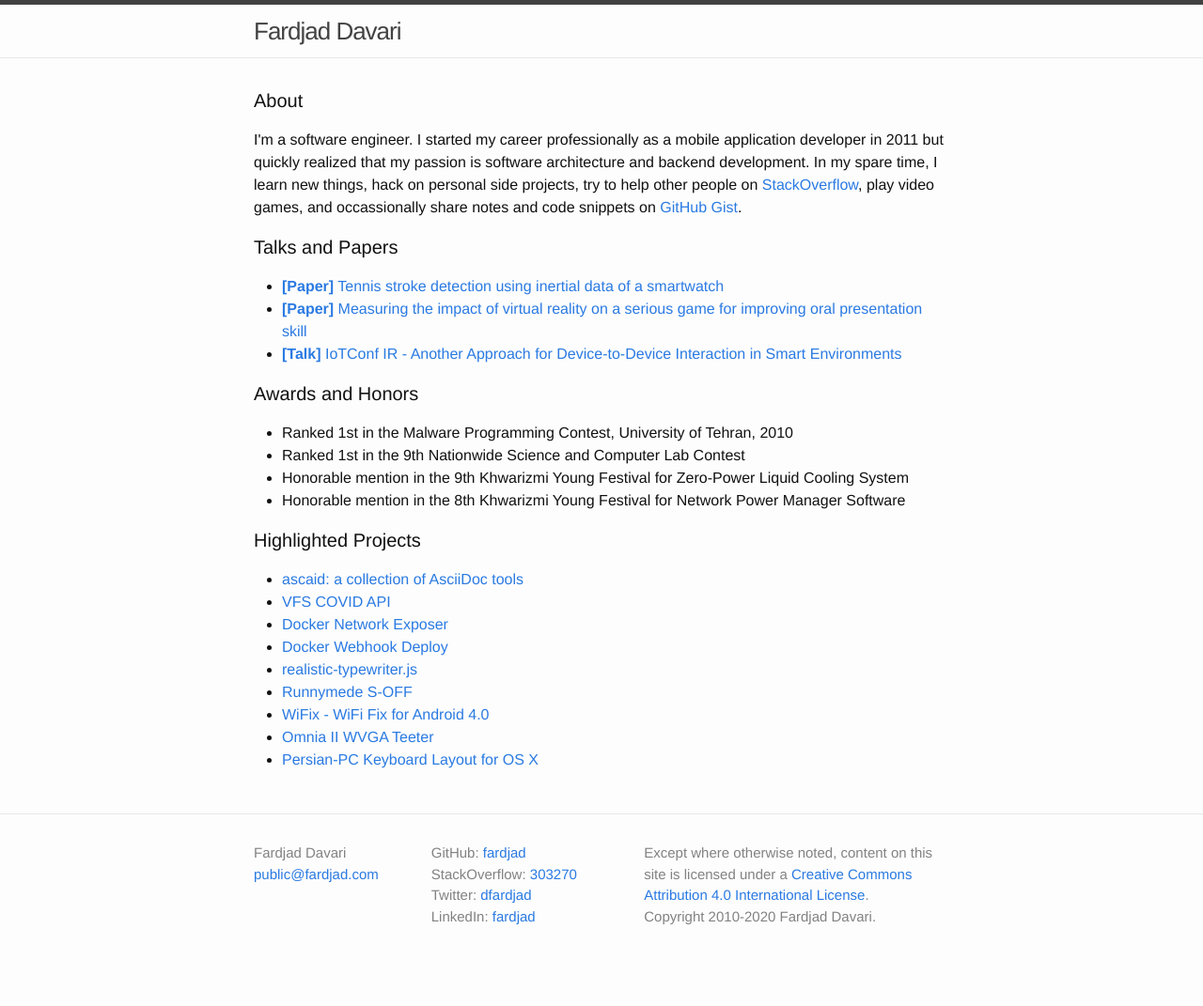
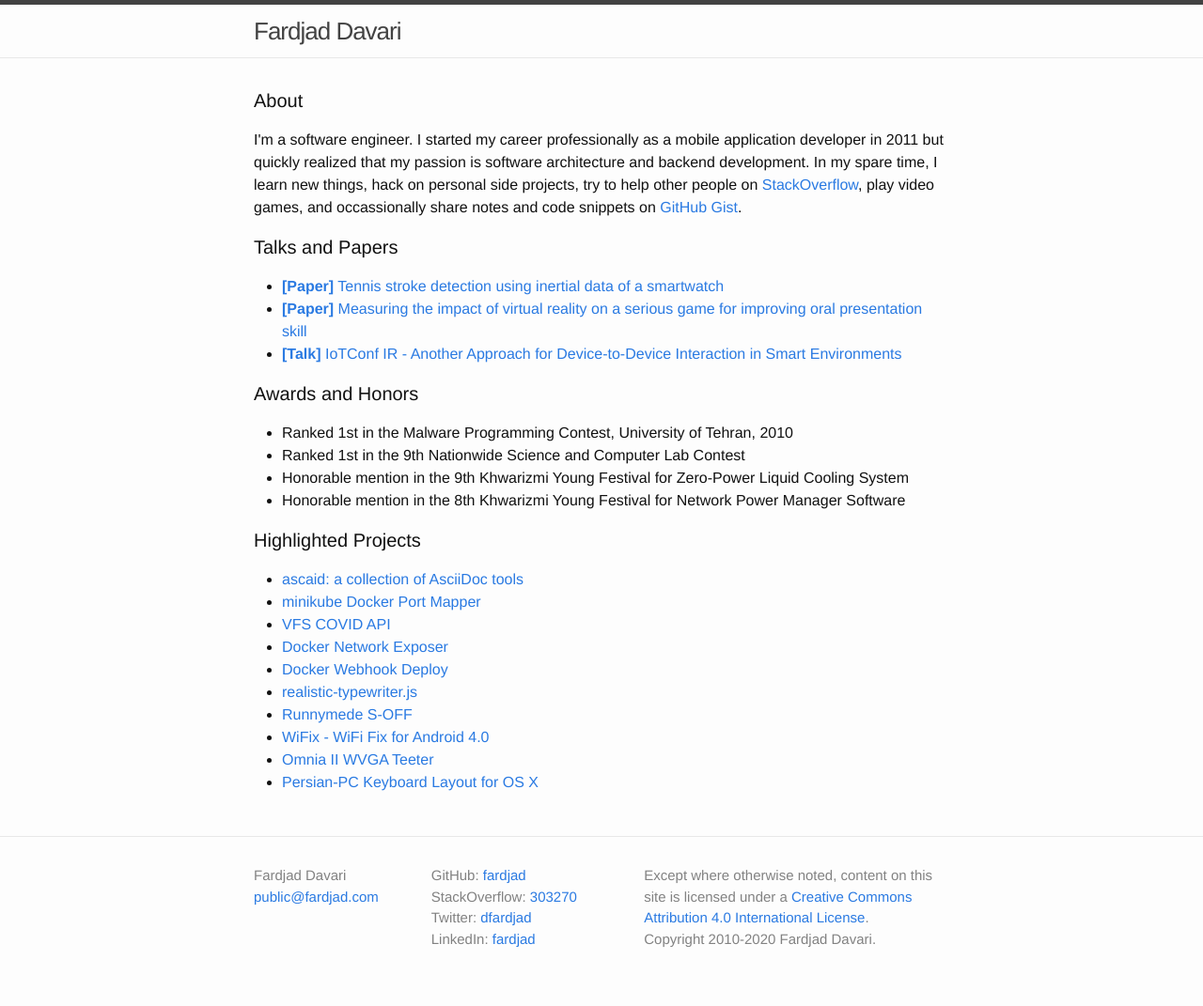
Before and after one commit to fardjad/fardjad.github.io, a Jekyll site: the page built from index.html, in a window 1280 px wide. Shown: the whole page at 94% size. Built offline with Jekyll 4.4.1, drawn with Linux system fonts in a browser that asks for light colours; before the commit the page ends 1047 px from its top, so only the background shows below that.

Commit message:
Update highlighted-projects.html

```diff
--- a/_includes/highlighted-projects.html
+++ b/_includes/highlighted-projects.html
@@ -4,6 +4,11 @@
     <li>
       <a href="https://github.com/fardjad/node-ascaid">
         ascaid: a collection of AsciiDoc tools
+      </a>
+    </li>
+    <li>
+      <a href="https://github.com/fardjad/node-minikube-docker-port-mapper">
+        minikube Docker Port Mapper
       </a>
     </li>
     <li>
```
